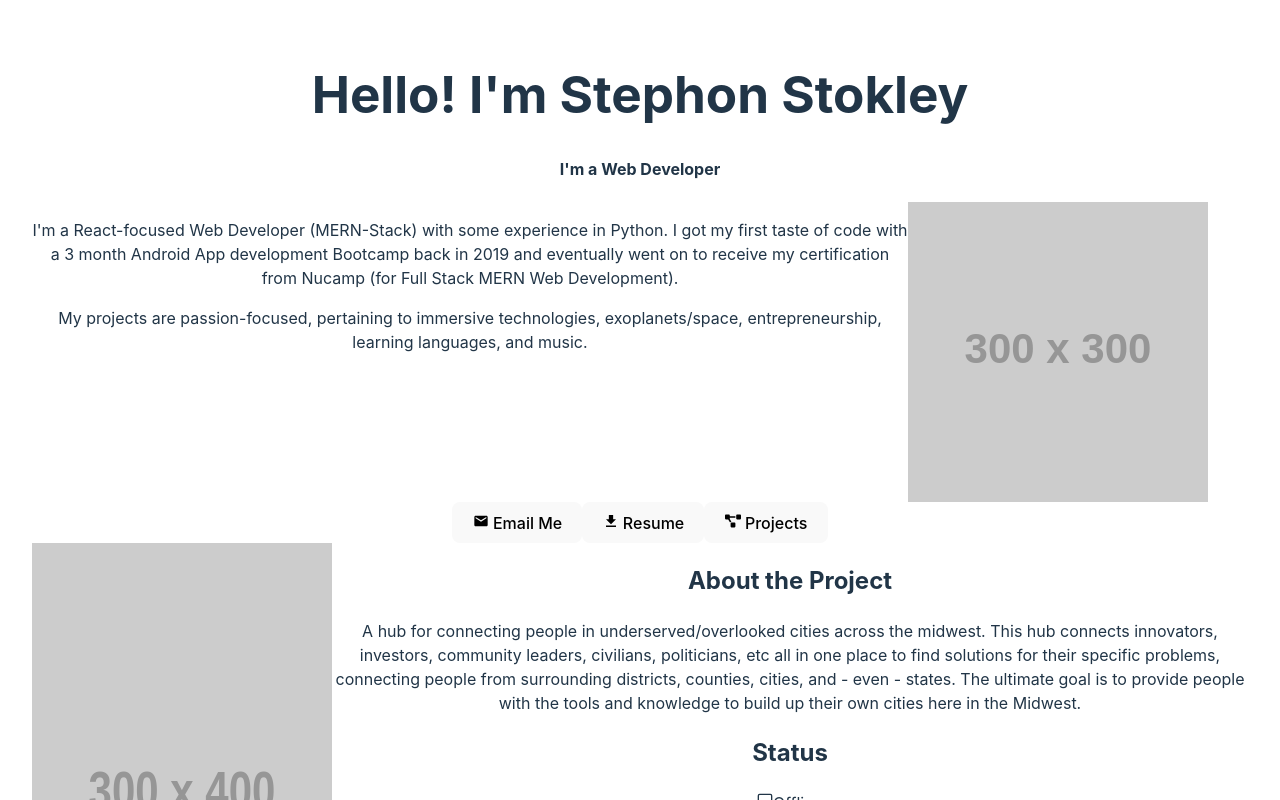
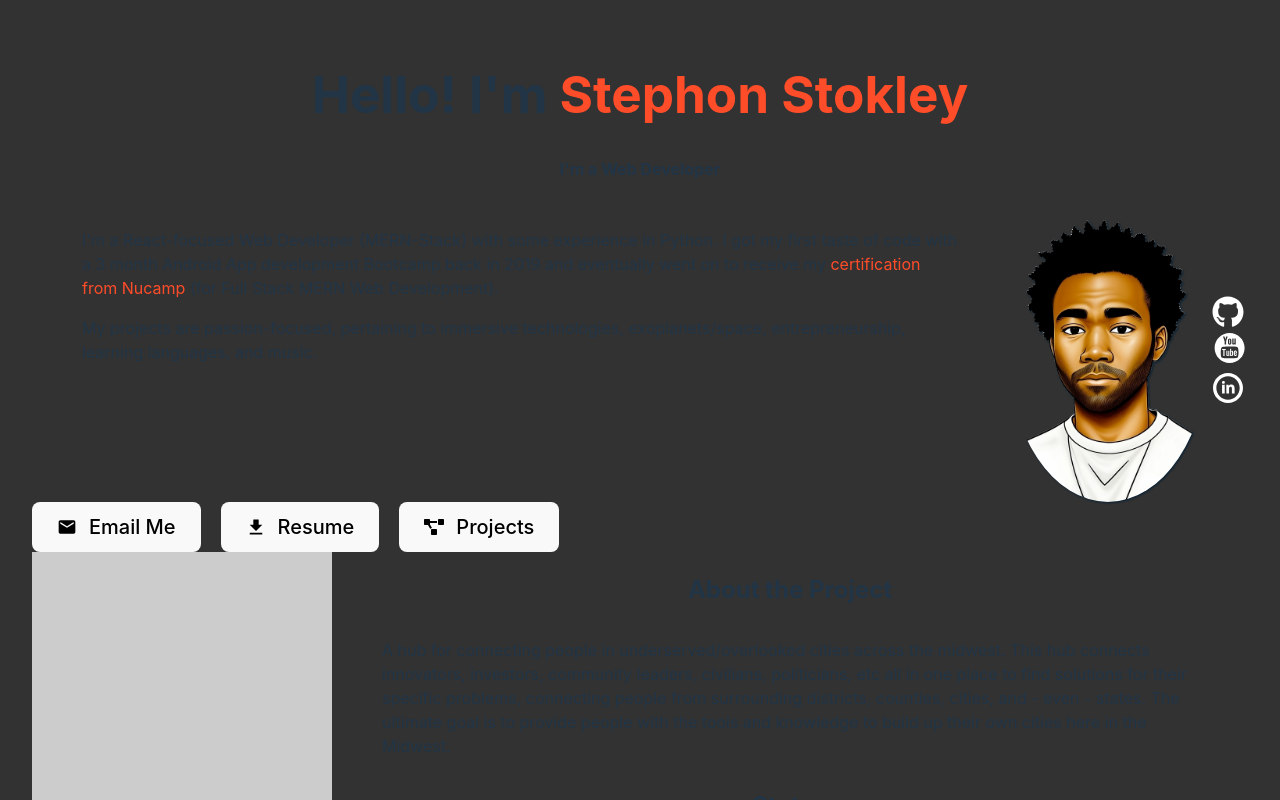
Before and after one commit to TheLonerCoder/2025-Portfolio, a React (Vite) app in the folder portfolio/: page / in a window 1280 px wide. Both pictures are taken after a click on the picture 184 px from the left and 701 px from the top of the page. Shown: the top 800 px of the page. Built offline with nearby package versions, Linux system fonts and the light colour scheme.

Commit message:
Styling changes

```diff
--- a/portfolio/src/components/Background.jsx
+++ b/portfolio/src/components/Background.jsx
@@ -26,23 +26,23 @@ function Background() {
         <Slider>
           <Slide index={0}>
             <h3>Introduction to Coding</h3>
-            <p>I started my journey into coding with an 8 Week Android App Development & Entrepreneurship Bootcamp (One Summer Chicago - St. Sabina). At the time, I was heavily invested in learning about entrepreneurship and felt i could get an edge by learning to code.</p>
+            <p className='innerText'>I started my journey into coding with an 8 Week Android App Development & Entrepreneurship Bootcamp (One Summer Chicago - St. Sabina). At the time, I was heavily invested in learning about entrepreneurship and felt i could get an edge by learning to code.</p>
           </Slide>
           <Slide index={1}>
             <h3>Python</h3>
-            <p>Eventhough I enjoyed coding, I had no specific interest in mobile development. So I experimented with Python and basic HTML/CSS. I created a few basic programs and websites.</p>
+            <p className='innerText'>Eventhough I enjoyed coding, I had no specific interest in mobile development. So I experimented with Python and basic HTML/CSS. I created a few basic programs and websites.</p>
           </Slide>
           <Slide index={2}>
             <h3>Introduction to Javascript</h3>
-            <p>I did more research and learned towards Web Development, especially since I already knew HTML/CSS at this point. Because I had prior Python knowledge, I found the basic syntax fairly easy to pickup.</p>
+            <p className='innerText'>I did more research and learned towards Web Development, especially since I already knew HTML/CSS at this point. Because I had prior Python knowledge, I found the basic syntax fairly easy to pickup.</p>
           </Slide>
           <Slide index={3}>
             <h3>Taking Web Development Seriously</h3>
-            <p>It wasn't until 2021 where I doubled down and saw Web Development as a career. So I started my Youtube Channel where I documented some of my journey.</p>
+            <p className='innerText'>It wasn't until 2021 where I doubled down and saw Web Development as a career. So I started my Youtube Channel where I documented some of my journey.</p>
           </Slide>
           <Slide index={4}>
             <h3>Bootcamp</h3>
-            <p>I then attended another Bootcamp (Nucamp) after taking Udemy Courses to solidfy what I was learning in a classroom setting.</p>
+            <p className='innerText'>I then attended another Bootcamp (Nucamp) after taking Udemy Courses to solidfy what I was learning in a classroom setting.</p>
           </Slide>
           <Slide index={5}>
 
--- a/portfolio/src/components/Bio.jsx
+++ b/portfolio/src/components/Bio.jsx
@@ -26,19 +26,20 @@ function Bio() {
   return (
     <div>
       <div id="heading">
-        <h1 onMouseEnter={nameChange} onMouseLeave={nameChangeBack}>Hello! I'm {name}</h1>
+        <h1 onMouseEnter={nameChange} onMouseLeave={nameChangeBack}>Hello! I'm <span className='highlights' id='name'>{name}</span></h1>
         <h4>I'm a {underName}</h4>
       </div>
 
       <div id="descriptionDiv">
         <div id="description">
-          <div>
-            <p>I'm a React-focused Web Developer (MERN-Stack) with some experience in Python. I got my first taste of code with a 3 month Android App development Bootcamp back in 2019 and eventually went on to receive my certification from Nucamp (for Full Stack MERN Web Development).</p>
+          <div id='me' className='innerText'>
+            <p>I'm a React-focused Web Developer (MERN-Stack) with some experience in Python. I got my first taste of code with a 3 month Android App development Bootcamp back in 2019 and eventually went on to receive my <span className='highlights'>certification from Nucamp</span> (for Full Stack MERN Web Development).</p>
 
             <p>My projects are passion-focused, pertaining to immersive technologies, exoplanets/space, entrepreneurship, learning languages, and music.</p>
           </div>
 
-          <img src="https://placehold.co/300x300" alt="" />
+          {/* <img src="https://placehold.co/300x300" alt="" /> */}
+          <img src="../../public/imgs/portrait.png" alt="" id='portrait'/>
         </div>
 
 
@@ -58,9 +59,9 @@ function Bio() {
       <div>
 
         <div id='bioButtonDiv'>
-          <button><MdEmail /> Email Me</button>
-          <button><IoMdDownload /> Resume</button>
-          <button><FaProjectDiagram /> Projects</button>
+          <button className='highlightButtons'><MdEmail /> <span>Email Me</span></button>
+          <button className='highlightButtons'><IoMdDownload /> <span>Resume</span></button>
+          <button className='highlightButtons'><FaProjectDiagram /> <span>Projects</span></button>
         </div>
       </div>
 
--- a/portfolio/src/components/Portfolio.jsx
+++ b/portfolio/src/components/Portfolio.jsx
@@ -117,7 +117,7 @@ function ProjectSelected () {
               <img src="https://placehold.co/300x400" alt="" />
               <div id="projectInfo">
                 <h2 id="about">About the Project</h2>
-                <p>{portfolio[projectDisplayedID].description}</p>
+                <p className='innerText'>{portfolio[projectDisplayedID].description}</p>
                 <h2 id="status">Status</h2>
                 {/* <img src="https://placehold.co/200x50" alt="" /> */}
                 <div>
--- /dev/null
+++ b/portfolio/src/styles/app.css
@@ -0,0 +1 @@
+#root{background-color:#323232;max-width:1280px;margin:0 auto;padding:2rem;text-align:center}.innerText{padding:10px 50px;text-align:left}
--- /dev/null
+++ b/portfolio/src/styles/app.scss
@@ -0,0 +1,21 @@
+@use './colors.scss' as *;
+
+
+#root {
+  // background-color: white;
+  background-color: $grey;
+  max-width: 1280px;
+  margin: 0 auto;
+  padding: 2rem;
+  text-align: center;
+}
+
+
+
+.innerText {
+  // background-color: red;
+  padding: 10px 50px;
+  text-align: left;
+
+
+}
--- a/portfolio/src/styles/bio.css
+++ b/portfolio/src/styles/bio.css
@@ -1 +1 @@
-#descriptionDiv{display:flex}#descriptionDiv #description{display:flex;flex-direction:row}#linkDiv{display:flex;flex-direction:column;justify-content:center;align-items:center}#linkDiv a{display:flex;flex-direction:column;justify-content:center}#linkDiv svg{color:#fff}#linkDiv svg:hover{color:#ff4c29;cursor:pointer}#bioButtonDiv{display:flex;flex-direction:row;justify-content:center}#bioButtonDiv b{font-size:20px;width:200px;display:flex;flex-direction:row;align-items:center}#bioButtonDiv b svg{margin-right:12px}
+#name,.highlights{color:#ff4c29}#portrait{height:300px;filter:drop-shadow(1px 1px 1px #082032);border-radius:50%}.highlightButtons{display:flex;flex-direction:row;align-items:center;font-size:20px}.highlightButtons svg{margin-right:8px}.highlightButtons:hover{border-color:#ff4c29}#descriptionDiv{display:flex}#descriptionDiv #description{display:flex;flex-direction:row}#linkDiv{display:flex;flex-direction:column;justify-content:center;align-items:center}#linkDiv a{display:flex;flex-direction:column;justify-content:center}#linkDiv svg{color:#fff}#linkDiv svg:hover{color:#ff4c29;cursor:pointer}#bioButtonDiv{display:flex;flex-direction:row;justify-content:start}#bioButtonDiv button{margin-right:20px}#bioButtonDiv button svg{margin-right:12px}
--- a/portfolio/src/styles/bio.scss
+++ b/portfolio/src/styles/bio.scss
@@ -1,4 +1,44 @@
 @use "./colors.scss" as *;
+
+
+
+#name, .highlights {
+  color: $pro2orange;
+}
+
+#portrait {
+  // width: 300px;
+  height: 300px;
+  // transform: ;
+  // box-shadow: 1px 1px 1px red;
+  filter: drop-shadow(1px 1px 1px $pro2blue);
+  // filter: drop-shadow(1px 1px 1px red);
+  border-radius: 50%;
+
+}
+
+
+.highlightButtons {
+
+  display: flex;
+  flex-direction: row;
+  align-items: center;
+  // justify-content: space-between;
+  font-size: 20px;
+
+
+  svg {
+    margin-right: 8px;
+  }
+
+
+  &:hover {
+    border-color: $pro2orange;
+    // color: rgba($color: $pro2orange, $alpha: 0.1);
+  }
+}
+
+
 
 #descriptionDiv {
   display: flex;
@@ -6,6 +46,15 @@
   #description {
     display: flex;
     flex-direction: row;
+
+    // #me {
+    //   // background-color: $grey;
+    //   padding: 10px 50px;
+
+    //   p{
+    //     text-align: left;
+    //   }
+    // }
   }
 }
 
@@ -42,20 +91,25 @@
   // background-color: green;
   display: flex;
   flex-direction: row;
-  justify-content: center;
+  justify-content: start;
+  // justify-content: center;
+  // align-items: start;
 
-  b {
+  button {
+
+
     svg {
       // background-color: black;
       margin-right: 12px;
     }
 
 
+    margin-right: 20px;
     // color: orangered;
-    font-size: 20px;
-    width: 200px;
-    display: flex;
-    flex-direction: row;
-    align-items: center;
+    // font-size: 20px;
+    // width: 200px;
+    // display: flex;
+    // flex-direction: row;
+    // align-items: center;
   }
 }
--- a/portfolio/src/styles/colors.scss
+++ b/portfolio/src/styles/colors.scss
@@ -9,6 +9,6 @@ $bluelight: #14FFEC;
 // Profile 2
 $pro2blue: #082032;
 $pro2greyblue: #2C394B;
-$progrey: #334756;
+$pro2grey: #334756;
 $pro2orange: #FF4C29;
 // $pro2orangered: orangered;
--- a/portfolio/src/styles/portfolio.css
+++ b/portfolio/src/styles/portfolio.css
@@ -1 +1 @@
-#portfolioDiv{background-color:#000}#explore{font-size:26px}.logoPreview{width:300px;border:2px solid rgba(255,255,255,0)}.logoPreview:hover{cursor:pointer;border-color:#fff}#selectedProjectTop{display:flex;flex-direction:row}#selectedProjectBottom{background-color:#fff;color:#000}#selectedProjectBottom h1{padding:5px 0px}
+#portfolioDiv{background-color:#000}#explore{font-size:26px}.logoPreview{width:300px;border:2px solid rgba(255,255,255,0)}.logoPreview:hover{cursor:pointer;border-color:#ff4c29}#selectedProjectTop{display:flex;flex-direction:row}#selectedProjectBottom{background-color:#fff;color:#000}#selectedProjectBottom h1{padding:5px 0px}
--- a/portfolio/src/styles/portfolio.scss
+++ b/portfolio/src/styles/portfolio.scss
@@ -21,7 +21,8 @@
 
   &:hover {
     cursor: pointer;
-    border-color: white;
+    // border-color: white;
+    border-color: $pro2orange;
   }
 }
 
```
Also changed, not shown: portfolio/src/App.jsx (+8 -7 lines), portfolio/public/imgs/portrait.png (added).
